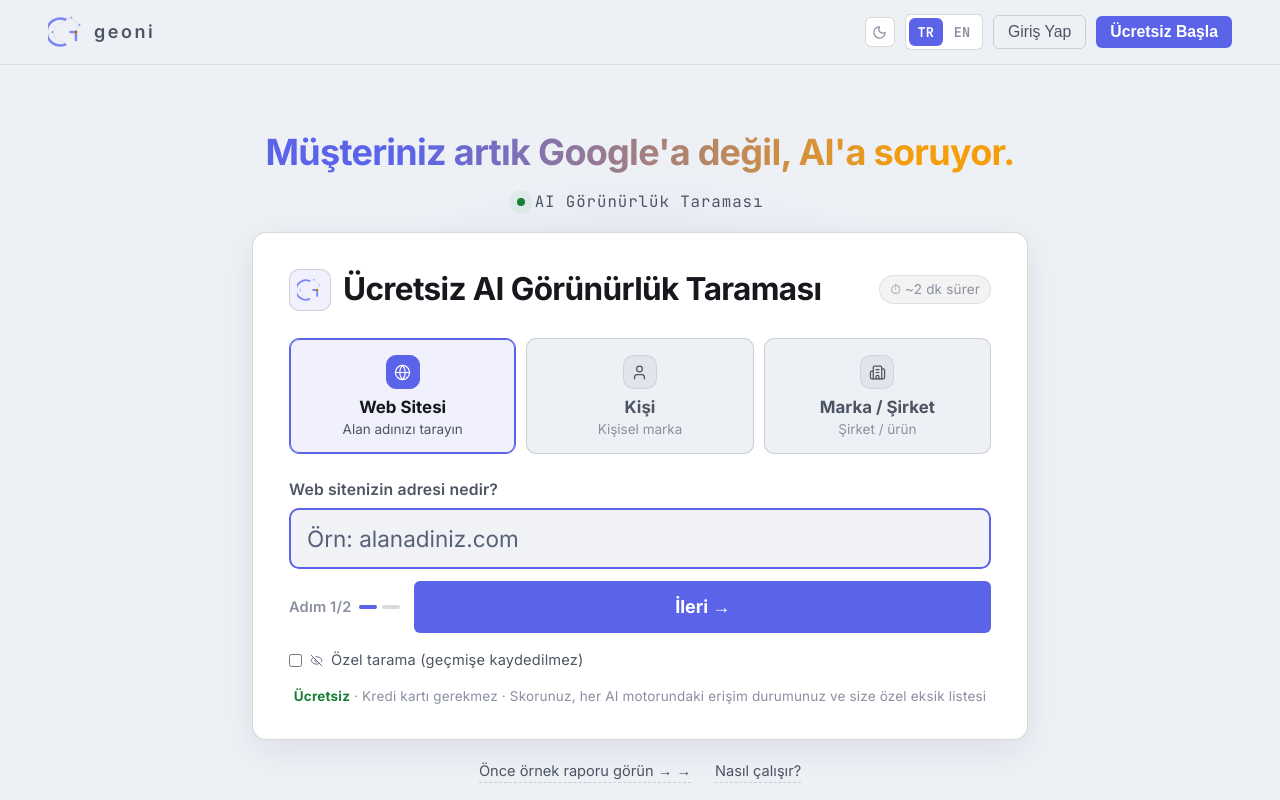
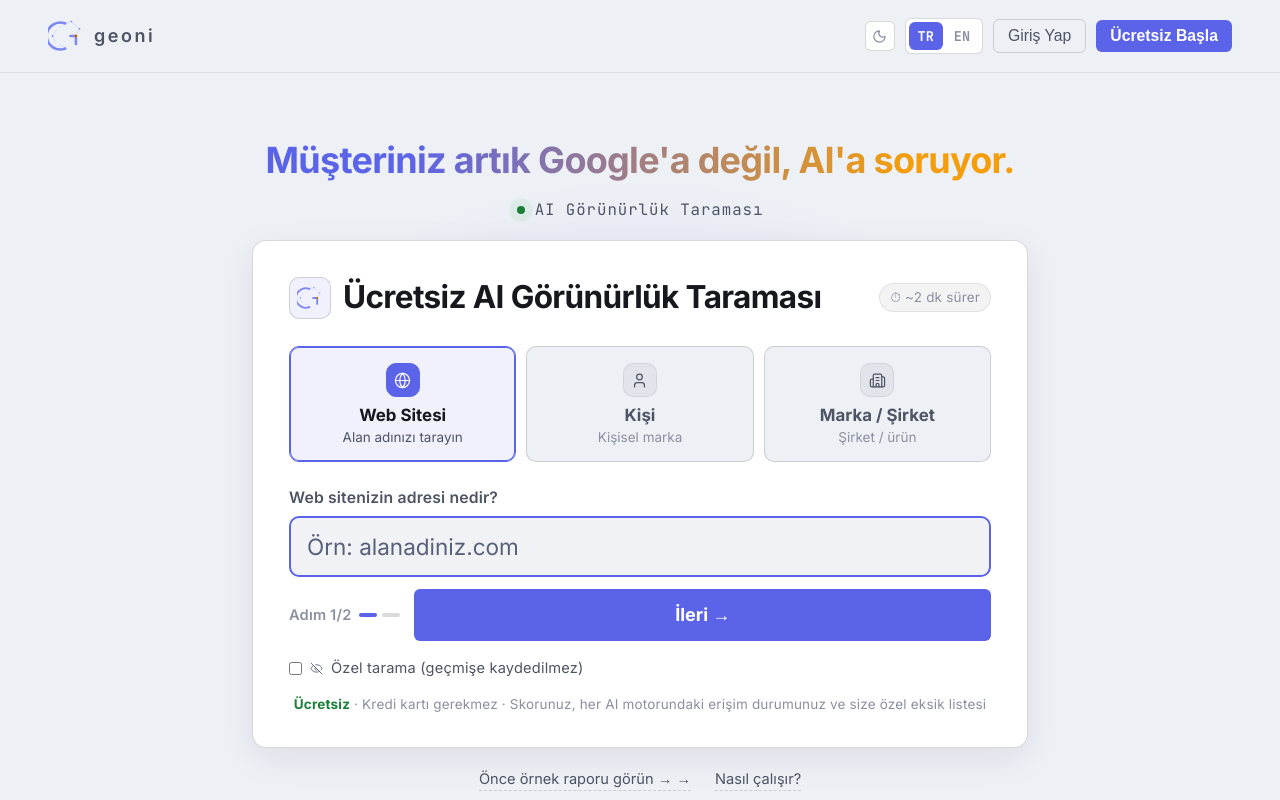
Before and after one commit to cagrikan/geoni-frontend, a React (Vite) app: page / in a window 1280 px wide. Shown: the top 800 px of the page. Built offline with nearby package versions, Linux system fonts and the light colour scheme; no server answers.

Commit message:
Nav yuksekligi geoni.ai ile esitlendi (14px -> 18px dikey dolgu)
Co-Authored-By: Claude Fable 5 <noreply@anthropic.com>

```diff
--- a/src/App.css
+++ b/src/App.css
@@ -95,7 +95,8 @@ body {
 
 /* ===== NAV ===== */
 .landing__nav {
-  padding: 14px 48px;
+  /* geoni.ai nav ile ayni yukseklik (18px dikey dolgu) */
+  padding: 18px 48px;
   display: flex;
   align-items: center;
   border-bottom: 1px solid var(--border);
```
